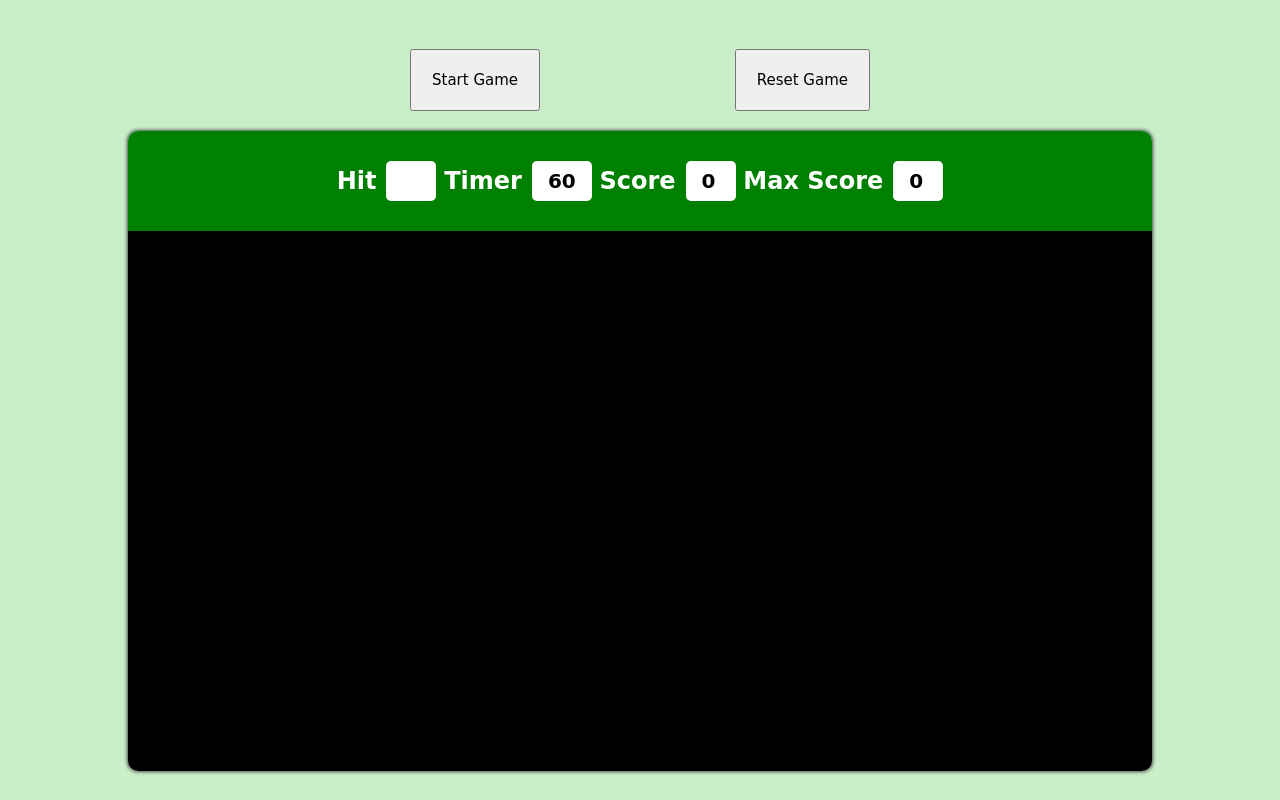
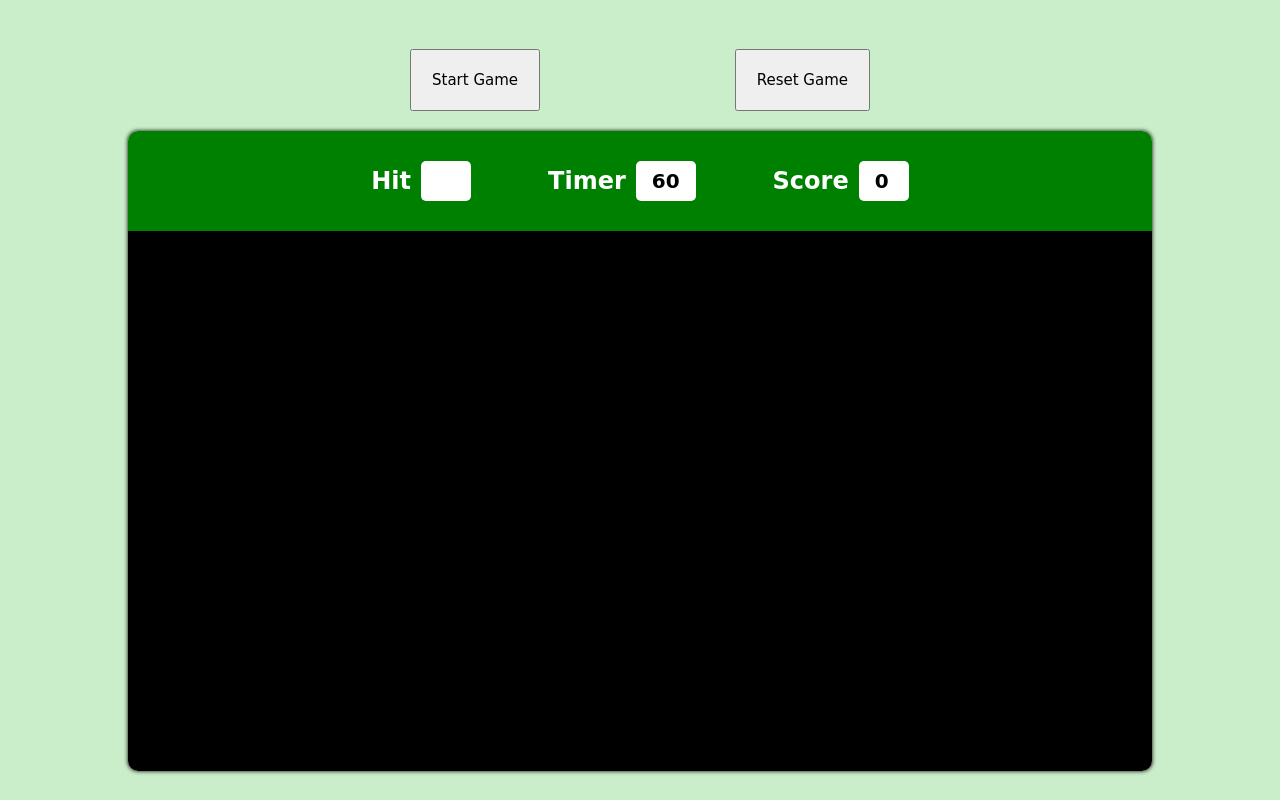
Before and after one commit to AnimezKishan/Bubble-Game, a plain HTML site: page index.html in a window 1280 px wide. Drawn offline with Linux system fonts and the light colour scheme.

Commit message:
Remove Max Score

```diff
--- a/index.html
+++ b/index.html
@@ -26,10 +26,6 @@
             <h2>Score</h2>
             <div id="scoreVal" class="box">0</div>
           </div>
-          <div class="elem">
-            <h2>Max Score</h2>
-            <div id="maxScoreVal" class="box">0</div>
-          </div>
         </div>
         <div id="pBottom"></div>
       </div>
```
